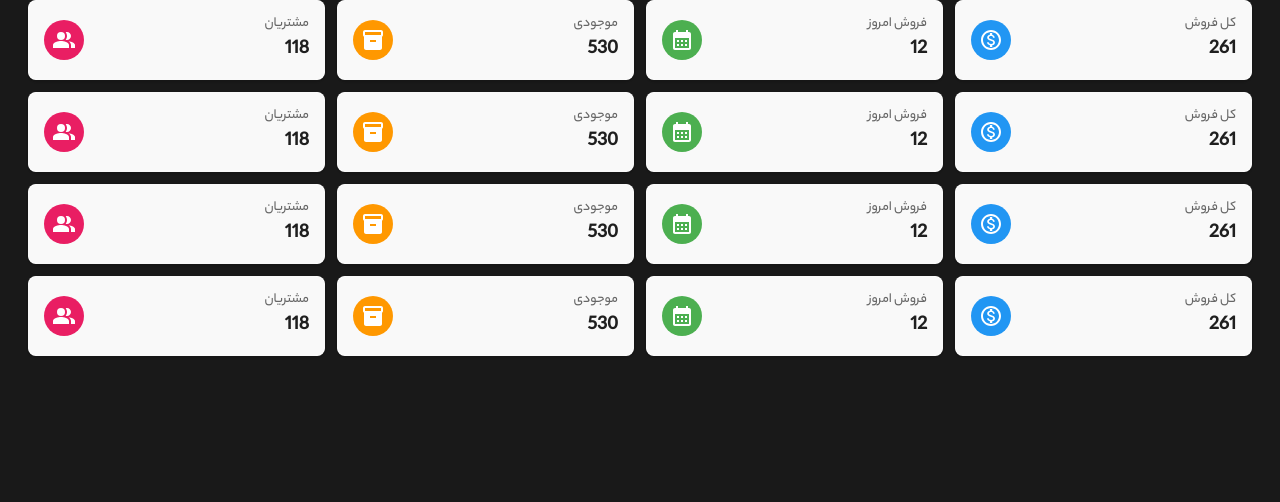
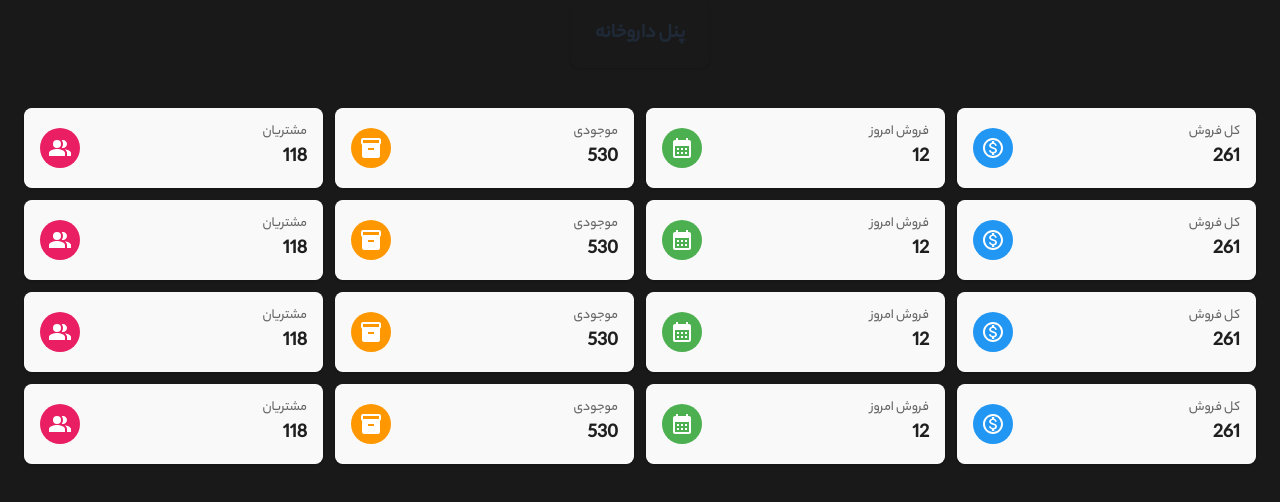
Before and after one commit to HaniehGharaee/dashboard-pharmacy, a React (Vite) app: page / in a window 1280 px wide. Shown: the top 502 px of the page. Built offline with nearby package versions, Linux system fonts and the light colour scheme; a web font is replaced by a local one.

Commit message:
header panels

```diff
--- a/src/layouts/PublicLayout/Header.jsx
+++ b/src/layouts/PublicLayout/Header.jsx
@@ -1,11 +1,13 @@
-import { useState, useEffect } from "react";
-
-export const HeaderPublic = () => {
+const HeaderPublic = () => {
   return (
-    <>
-      <header>
-        <div></div>
-      </header>
-    </>
+    <div className="max-w-[1300px] mx-auto px-3 mb-6">
+      <div className="g-white rounded-lg shadow px-6 py-5">
+        <h1 className="text-xl font-semibold text-gray-800 text-center">
+          پنل داروخانه
+        </h1>
+      </div>
+    </div>
   );
 };
+
+export default HeaderPublic;
--- a/src/layouts/PublicLayout/index.jsx
+++ b/src/layouts/PublicLayout/index.jsx
@@ -1,17 +1,20 @@
 import PropTypes from 'prop-types';
 import { Outlet } from 'react-router-dom';
-import { HeaderPublic } from './Header';
+import HeaderPublic from './Header';
 
-export const PublicLayout = () => {
+const PublicLayout = () => {
   return (
-    <div className='flex flex-col self-stretch min-h-screen'>
+    <div className="flex flex-col min-h-screen">
       <HeaderPublic />
-      <div className='flex flex-col flex-1 max-w-screen-xl px-4 mx-auto w-full'>
-        <main className=''>{<Outlet />}</main>
-      </div>
+      <main className="flex-1">
+        <div className="max-w-[1300px] mx-auto px-3 py-4">
+          <Outlet />
+        </div>
+      </main>
     </div>
   );
 };
+
 PublicLayout.propTypes = {
   children: PropTypes.node,
 };
```
